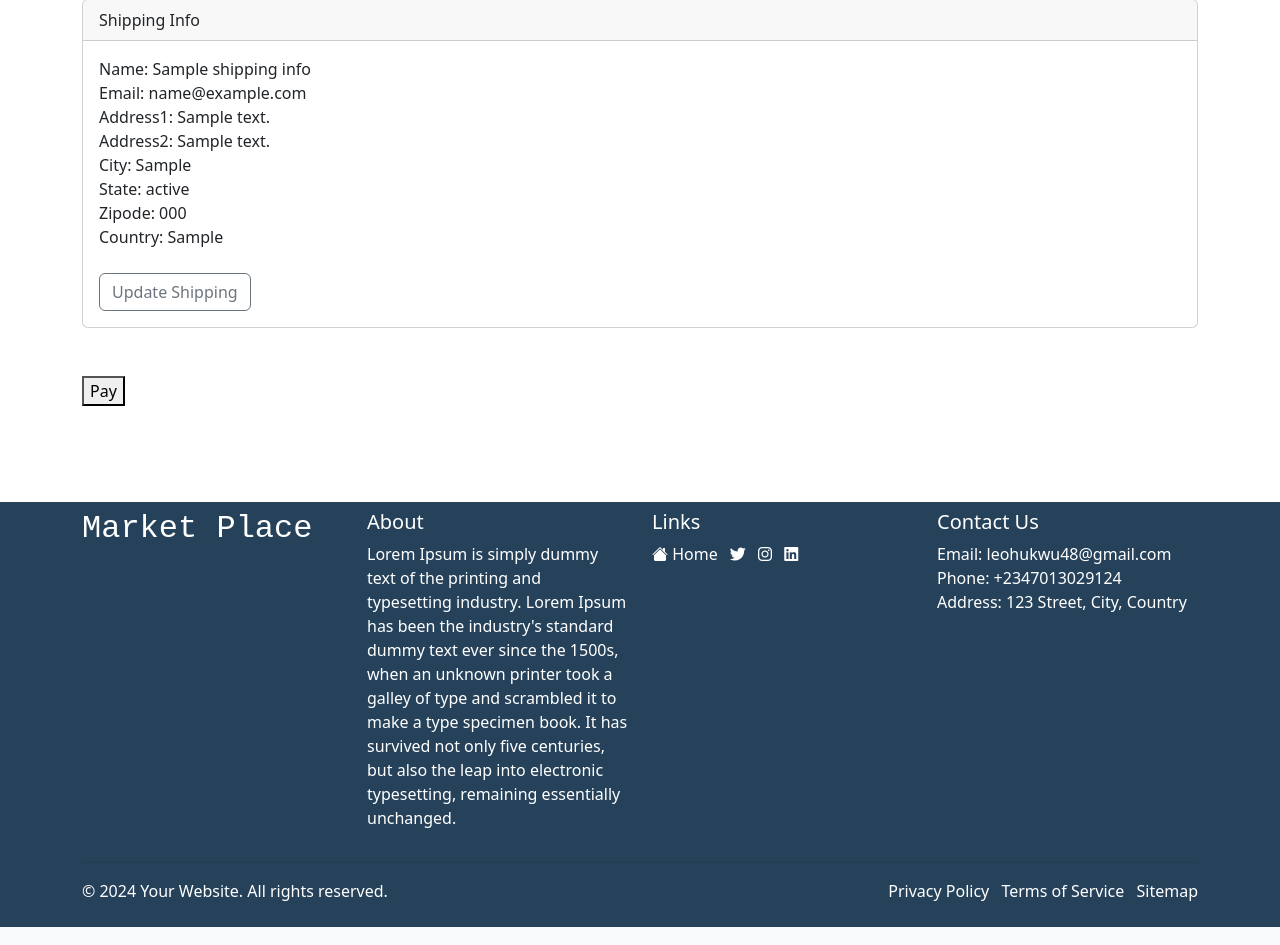
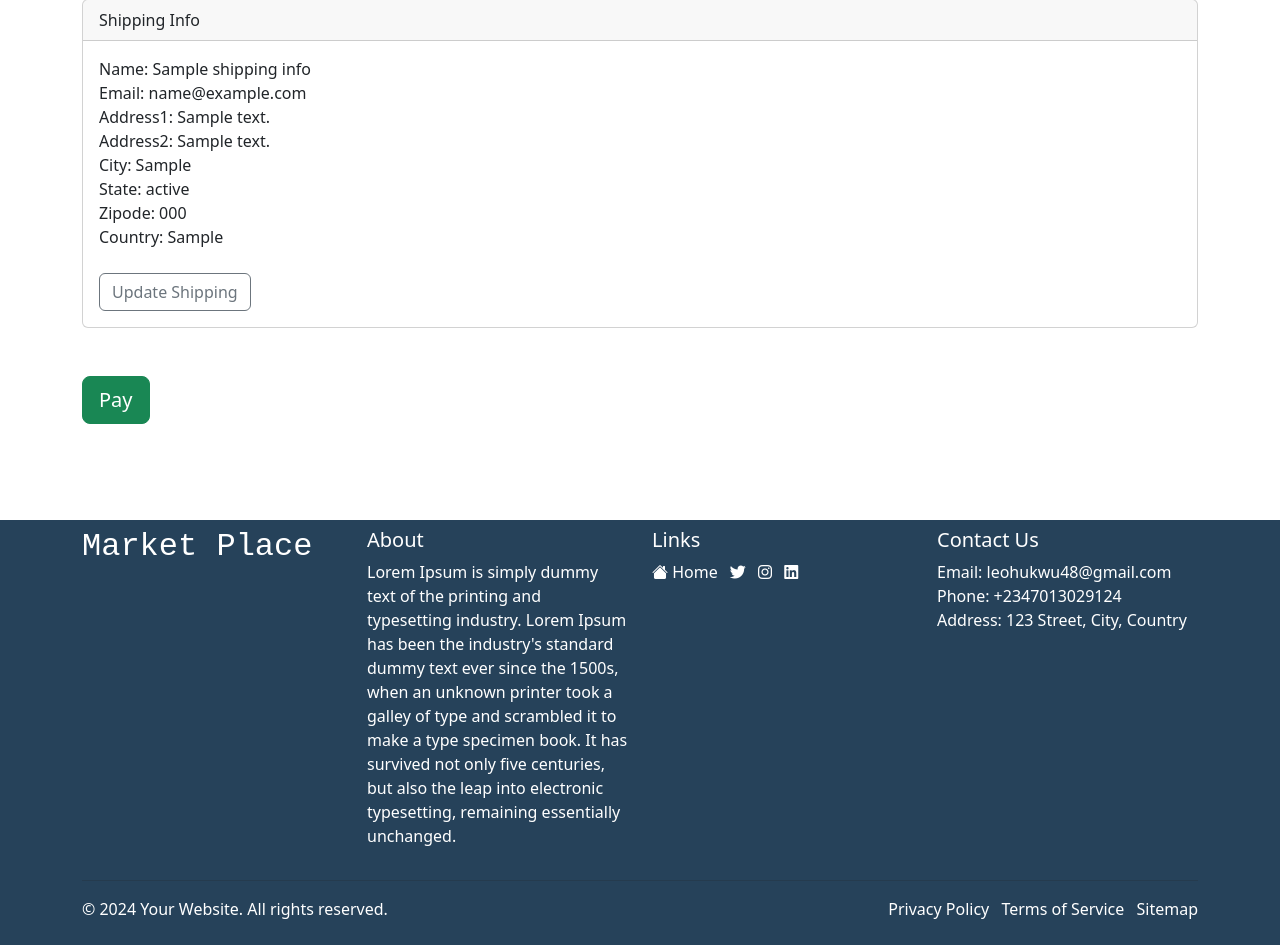
Before and after one commit to jiggyboy1/market_place, a Django app: template payment/templates/payment/billing_info.html in a window 1280 px wide. Shown: the part 468-1413 px from the top of the page. Run offline with Django 5.2, Linux system fonts and the light colour scheme; the template is opened without the code that fills it: most values are stand-ins (such as "Sample title", 1, 10 or a date in 2020); some libraries are stand-ins or nearby versions.

Commit message:
initial commit

```diff
--- a/payment/templates/payment/billing_info.html
+++ b/payment/templates/payment/billing_info.html
@@ -68,7 +68,7 @@
                     {% csrf_token %}
 
                     <div class="form-submit">
-                      <button type="submit" onclick="payWithPaystack()"> Pay </button>
+                      <button type="submit" onclick="payWithPaystack()" class="btn btn-lg btn-success"> Pay </button>
                     </div>
                 </form>
 
```
